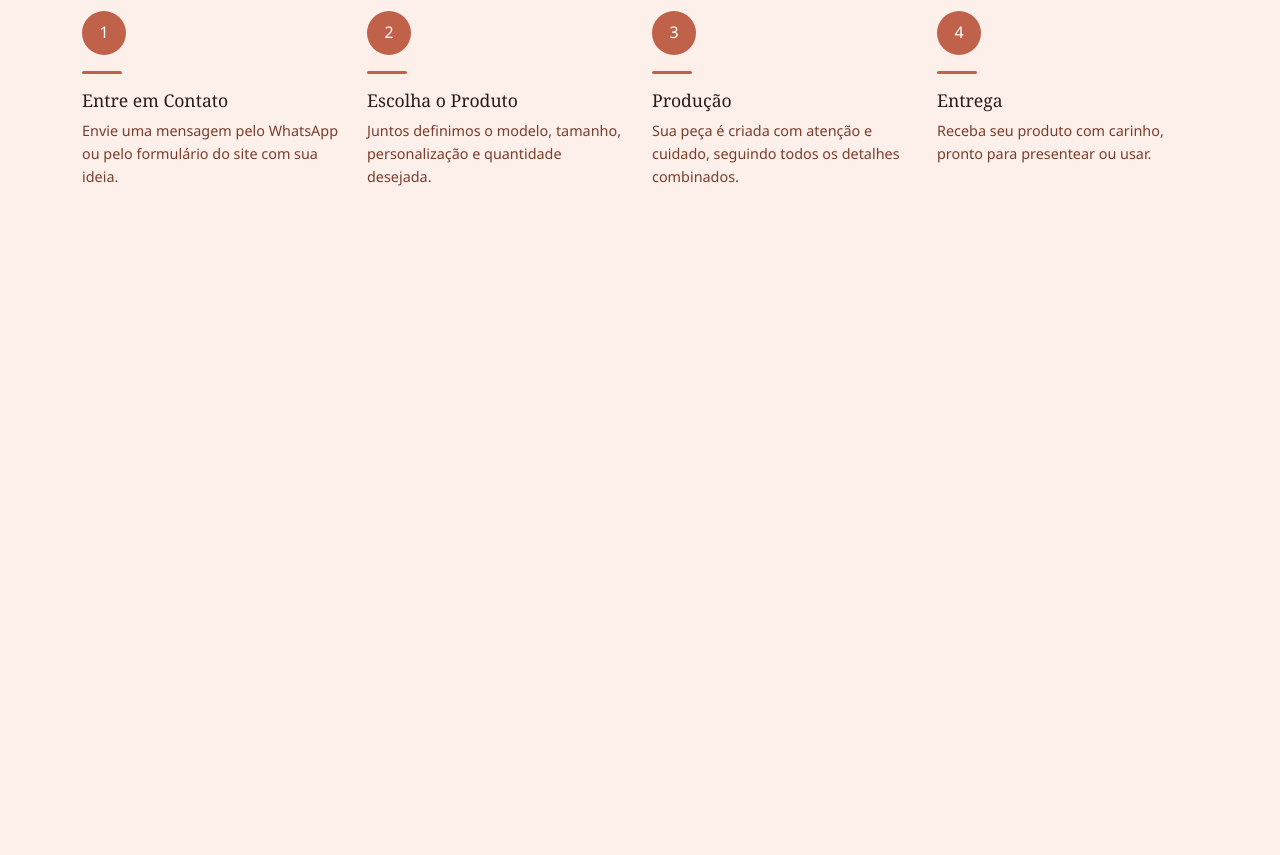
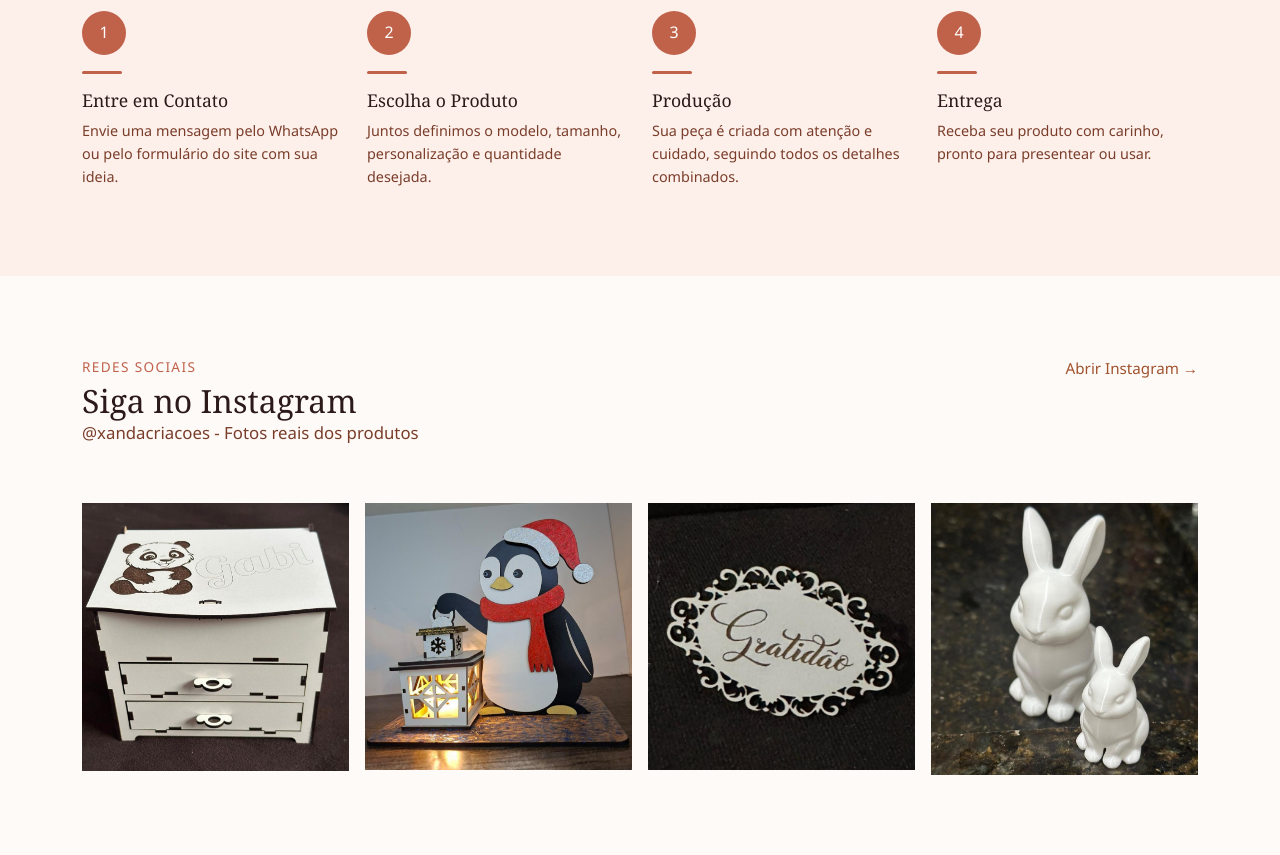
Before and after one commit to marcusteixeirabr/xandacriacoes, a plain HTML site: page index.html in a window 1280 px wide. Shown: the part 1852-2707 px from the top of the page. Before the commit the page ends 2128 px from the top, so only its background shows below. Drawn offline with nearby package versions, Linux system fonts and the light colour scheme.

Commit message:
adiciona seção de Instagram com fotos reais dos produtos

```diff
--- a/assets/css/style.css
+++ b/assets/css/style.css
@@ -356,3 +356,29 @@ body {
   line-height: 1.6;
   margin-bottom: 0;
 }
+
+/* --- Instagram --- */
+
+#instagram {
+  padding: 80px 0;
+  background-color: var(--fundo-card);
+}
+
+.secao-descricao {
+  font-size: 1.05rem;
+  color: var(--texto-medio);
+  margin-bottom: 32px;
+  max-width: 480px;
+}
+
+.link-instagram {
+  color: var(--cor-siena);
+  text-decoration: none;
+  font-weight: 500;
+  font-size: 0.95rem;
+  transition: color 0.2s ease;
+}
+
+.link-instagram:hover {
+  color: var(--cor-terracota);
+}
--- a/index.html
+++ b/index.html
@@ -336,6 +336,97 @@
     </section>
 
     <!-- INSTAGRAM -->
+    <section id="instagram">
+      <div class="container">
+        <!-- Cabeçalho da seção -->
+        <div class="row align-items-end mb-4">
+          <div class="col">
+            <p class="secao-subtitulo">Redes Sociais</p>
+            <h2 class="secao-titulo">Siga no Instagram</h2>
+            <p class="secao-descricao">
+              @xandacriacoes - Fotos reais dos produtos
+            </p>
+          </div>
+          <div class="col-auto align-self-start">
+            <a
+              href="https://www.instagram.com/xandacriacoes/"
+              target="_blank"
+              rel="noopener noreferrer"
+              class="link-instagram"
+              >Abrir Instagram →</a
+            >
+          </div>
+        </div>
+
+        <!-- Grid de fotos -->
+        <div class="row row-cols-2 row-cols-md-4 g-3">
+          <!-- 1 foto -->
+          <div class="col">
+            <a
+              href="https://www.instagram.com/xandacriacoes/"
+              target="_blank"
+              rel="noopener noreferrer"
+              class="instagram-link-foto"
+            >
+              <img
+                src="assets/img/instagram/instagram1.jpeg"
+                alt="Produto artesanal em MDF da Xanda Criações"
+                class="instagram-foto img-fluid"
+              />
+            </a>
+          </div>
+
+          <!-- 2 foto -->
+          <div class="col">
+            <a
+              href="https://www.instagram.com/xandacriacoes/"
+              target="_blank"
+              rel="noopener noreferrer"
+              class="instagram-link-foto"
+            >
+              <img
+                src="assets/img/instagram/instagram2.jpeg"
+                alt="Produto artesanal em MDF da Xanda Criações"
+                class="instagram-foto img-fluid"
+              />
+            </a>
+          </div>
+
+          <!-- 3 foto -->
+          <div class="col">
+            <a
+              href="https://www.instagram.com/xandacriacoes/"
+              target="_blank"
+              rel="noopener noreferrer"
+              class="instagram-link-foto"
+            >
+              <img
+                src="assets/img/instagram/instagram3.jpeg"
+                alt="Produto artesanal em MDF da Xanda Criações"
+                class="instagram-foto img-fluid"
+              />
+            </a>
+          </div>
+
+          <!-- 4 foto -->
+          <div class="col">
+            <a
+              href="https://www.instagram.com/xandacriacoes/"
+              target="_blank"
+              rel="noopener noreferrer"
+              class="instagram-link-foto"
+            >
+              <img
+                src="assets/img/instagram/instagram4.jpeg"
+                alt="Produto artesanal em MDF da Xanda Criações"
+                class="instagram-foto img-fluid"
+              />
+            </a>
+          </div>
+        </div>
+      </div>
+    </section>
+
     <!-- CALL TO ACTION -->
     <!-- FOOTER -->
 
```
Also changed, not shown: assets/img/instagram/instagram1.jpeg (added), assets/img/instagram/instagram2.jpeg (added), assets/img/instagram/instagram3.jpeg (added), assets/img/instagram/instagram4.jpeg (added).
